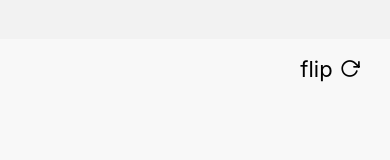
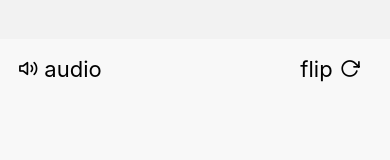
Before and after one commit to BreadByteMogul/learn-spanish, a React Native app: screen / in a window 390 px wide. Shown: the part 114-274 px from the top of the page. Built offline with nearby package versions, Linux system fonts and the light colour scheme.

Commit message:
leave audio on for now

```diff
--- a/components/Card.js
+++ b/components/Card.js
@@ -34,13 +34,13 @@ function Card({ word }) {
             Haptics.impactAsync(Haptics.ImpactFeedbackStyle.light);
           }}
         >
-          {/* <Feather
+          <Feather
             name="volume-2"
             size={20}
             color="black"
             style={{ marginRight: 6 }}
           />
-          <Text style={{ fontSize: 22 }}>audio</Text> */}
+          <Text style={{ fontSize: 22 }}>audio</Text>
         </TouchableOpacity>
         <TouchableOpacity
           style={{
```
